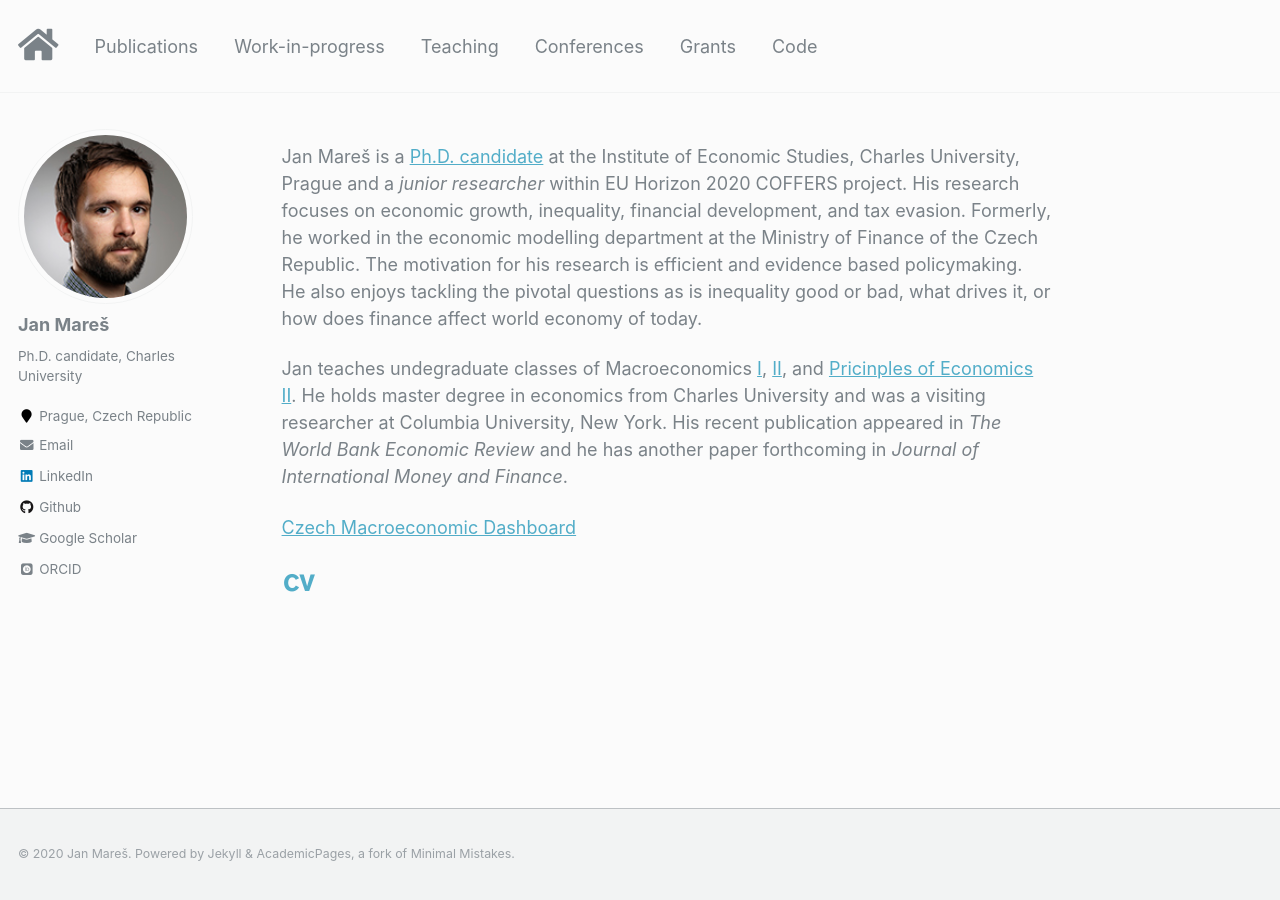
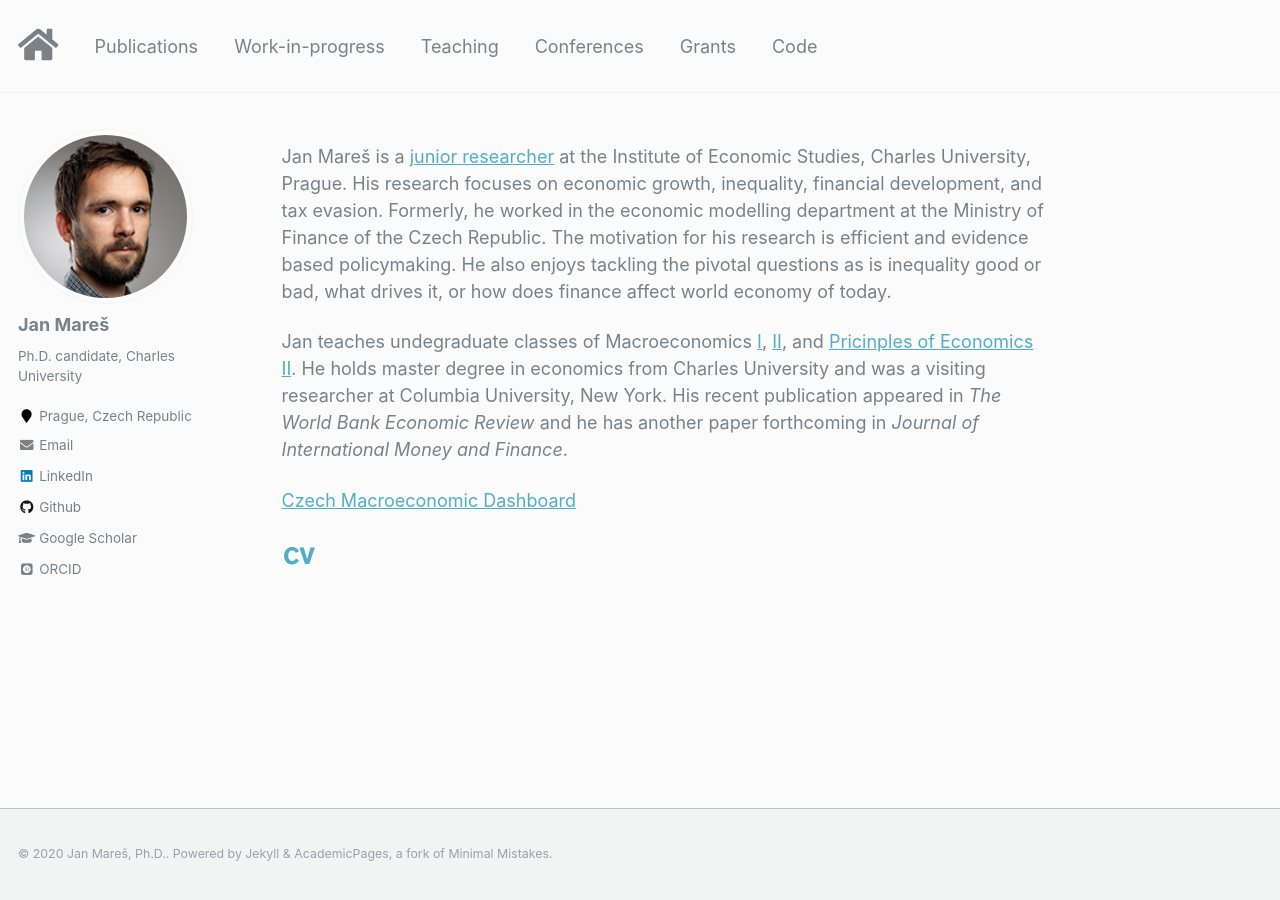
Before and after one commit to janxmares/janxmares.github.io, a Jekyll site: the page built from _pages/about.md, in a window 1280 px wide. Built offline with Jekyll 4.4.1, drawn with Linux system fonts in a browser that asks for light colours; some web fonts are replaced.

Commit message:
cv update

```diff
--- a/_config.yml
+++ b/_config.yml
@@ -9,8 +9,8 @@
 locale                   : "en-US"
 title                    : "Jan Mareš"
 title_separator          : "-"
-name                     : &name "Jan Mareš"
-description              : &description "Ph.D. candidate, Charles University"
+name                     : &name "Jan Mareš, Ph.D."
+description              : &description "Charles University"
 url                      : "https://janxmares.github.io" # the base hostname & protocol for your site e.g. "https://mmistakes.github.io"
 baseurl                  : "" # the subpath of your site, e.g. "/blog"
 repository               : "janxmares/janxmares.github.io"
--- a/_pages/about.md
+++ b/_pages/about.md
@@ -8,7 +8,7 @@ redirect_from:
   - /about.html
 ---
 
-Jan Mareš is a [Ph.D. candidate](http://ies.fsv.cuni.cz/en/staff/maresj){:target="_blank"} at the Institute of Economic Studies, Charles University, Prague and a *junior researcher* within EU Horizon 2020 COFFERS project. His research focuses on economic growth, inequality, financial development, and tax evasion. Formerly, he worked in the economic modelling department at the Ministry of Finance of the Czech Republic. The motivation for his research is efficient and evidence based policymaking. He also enjoys tackling the pivotal questions as is inequality good or bad, what drives it, or how does finance affect world economy of today.
+Jan Mareš is a [junior researcher](http://ies.fsv.cuni.cz/en/staff/maresj){:target="_blank"} at the Institute of Economic Studies, Charles University, Prague. His research focuses on economic growth, inequality, financial development, and tax evasion. Formerly, he worked in the economic modelling department at the Ministry of Finance of the Czech Republic. The motivation for his research is efficient and evidence based policymaking. He also enjoys tackling the pivotal questions as is inequality good or bad, what drives it, or how does finance affect world economy of today.
 
 Jan teaches undegraduate classes of Macroeconomics [I](https://is.cuni.cz/studium/predmety/index.php?id=94fdeac5d8c829836f77d9cc448e316f&tid=&do=predmet&kod=JEB114){:target="_blank"}, [II](https://is.cuni.cz/studium/predmety/index.php?id=94fdeac5d8c829836f77d9cc448e316f&tid=&do=predmet&kod=JEB115){:target="_blank"}, and [Pricinples of Economics II](https://is.cuni.cz/studium/predmety/index.php?id=94fdeac5d8c829836f77d9cc448e316f&tid=&do=predmet&kod=JEB102){:target="_blank"}. He holds master degree in economics from Charles University and was a visiting researcher at Columbia University, New York. His recent publication appeared in *The World Bank Economic Review* and he has another paper forthcoming in *Journal of International Money and Finance*.
 
```
Also changed, not shown: 1 other file.
